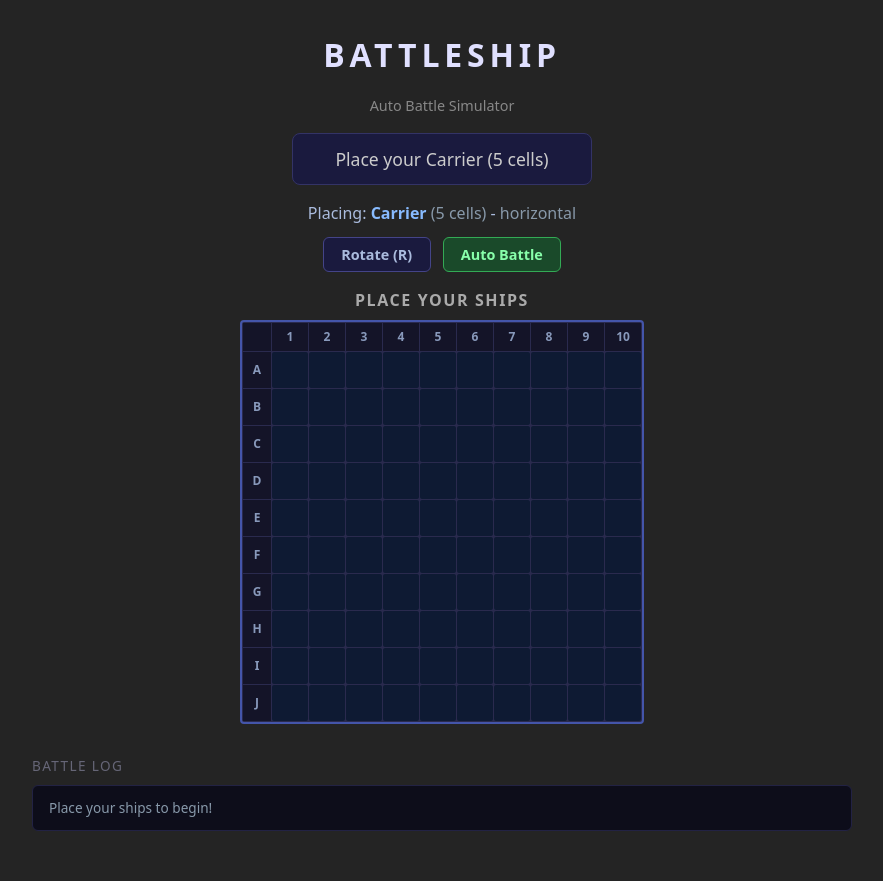
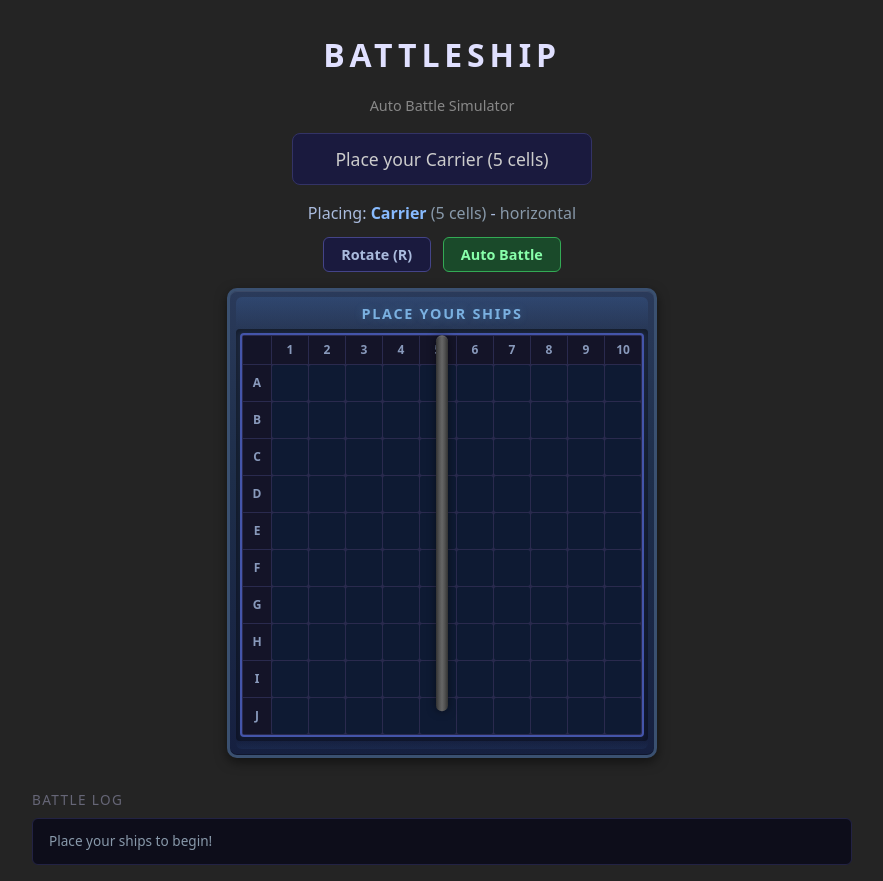
Before and after one commit to graysontonks-eng/battleship-ai3, a React (Vite) app: page / in a window 1280 px wide. Both pictures are taken after a click on the button "MANUAL BATTLE". Shown: the whole page, without its empty margins (198-1081 px from the left). Before the commit the page ends 847 px from the top, so only its background shows below. Built offline with nearby package versions, Linux system fonts and the light colour scheme.

Commit message:
feat: add classic plastic game board borders with hinge connector
Co-Authored-By: graysontonks <graysontonks@gmail.com>

```diff
--- a/src/App.css
+++ b/src/App.css
@@ -71,19 +71,102 @@
   position: relative;
 }
 
-.board-section {
+/* Classic plastic game board frame */
+.board-frame {
   display: flex;
   flex-direction: column;
   align-items: center;
+  border-radius: 10px;
+  padding: 6px;
+  position: relative;
+  box-shadow:
+    0 4px 12px rgba(0, 0, 0, 0.5),
+    inset 0 1px 0 rgba(255, 255, 255, 0.08),
+    inset 0 -1px 0 rgba(0, 0, 0, 0.3);
+}
+
+.board-frame-player {
+  background: linear-gradient(180deg, #2a3a5a 0%, #1e2e4a 40%, #162040 100%);
+  border: 3px solid #3a5070;
+}
+
+.board-frame-enemy {
+  background: linear-gradient(180deg, #4a2a2a 0%, #3a1e1e 40%, #2e1616 100%);
+  border: 3px solid #6a3a3a;
+}
+
+.board-frame-top {
+  width: 100%;
+  padding: 6px 12px 4px;
+  border-radius: 6px 6px 0 0;
+  text-align: center;
+}
+
+.board-frame-player .board-frame-top {
+  background: linear-gradient(180deg, rgba(60, 100, 160, 0.3) 0%, transparent 100%);
+}
+
+.board-frame-enemy .board-frame-top {
+  background: linear-gradient(180deg, rgba(160, 60, 60, 0.3) 0%, transparent 100%);
+}
+
+.board-frame-inner {
+  padding: 4px;
+  border-radius: 4px;
+  background: rgba(0, 0, 0, 0.25);
+  box-shadow: inset 0 2px 6px rgba(0, 0, 0, 0.4);
+}
+
+.board-frame-bottom {
+  height: 8px;
+  width: 100%;
+  border-radius: 0 0 6px 6px;
+}
+
+.board-frame-player .board-frame-bottom {
+  background: linear-gradient(180deg, transparent 0%, rgba(40, 70, 120, 0.2) 100%);
+}
+
+.board-frame-enemy .board-frame-bottom {
+  background: linear-gradient(180deg, transparent 0%, rgba(120, 40, 40, 0.2) 100%);
+}
+
+/* Hinge connector between boards */
+.boards-container {
+  gap: 0.5rem;
+}
+
+.boards-container::after {
+  content: '';
+  position: absolute;
+  top: 50%;
+  left: 50%;
+  transform: translate(-50%, -50%);
+  width: 12px;
+  height: 80%;
+  background: linear-gradient(90deg, #333 0%, #555 30%, #666 50%, #555 70%, #333 100%);
+  border-radius: 6px;
+  box-shadow: 0 0 8px rgba(0, 0, 0, 0.5), inset 0 1px 0 rgba(255, 255, 255, 0.1);
+  z-index: 1;
+  pointer-events: none;
 }
 
 .board-label {
-  font-size: 1rem;
-  font-weight: 600;
-  margin-bottom: 0.5rem;
-  color: #aaa;
+  font-size: 0.9rem;
+  font-weight: 700;
+  margin-bottom: 0;
   text-transform: uppercase;
-  letter-spacing: 0.1em;
+  letter-spacing: 0.12em;
+}
+
+.board-frame-player .board-label {
+  color: #7ab0e0;
+  text-shadow: 0 0 8px rgba(100, 160, 220, 0.3);
+}
+
+.board-frame-enemy .board-label {
+  color: #e07a7a;
+  text-shadow: 0 0 8px rgba(220, 100, 100, 0.3);
 }
 
 /* Grid */
--- a/src/App.tsx
+++ b/src/App.tsx
@@ -954,8 +954,11 @@ function App() {
 
   // Render a complete board grid
   const renderBoard = (board: Board, isPlayerBoard: boolean, label: string) => (
-    <div className="board-section">
+    <div className={`board-frame ${isPlayerBoard ? 'board-frame-player' : 'board-frame-enemy'}`}>
+      <div className="board-frame-top">
         <div className="board-label">{label}</div>
+      </div>
+      <div className="board-frame-inner">
         <div
           className="grid grid-10"
           ref={isPlayerBoard ? playerGridRef : enemyGridRef}
@@ -980,6 +983,8 @@ function App() {
             </div>
           ))}
         </div>
+      </div>
+      <div className="board-frame-bottom" />
     </div>
   );
 
```
Lines whose indentation alone changed are shown as unchanged.
